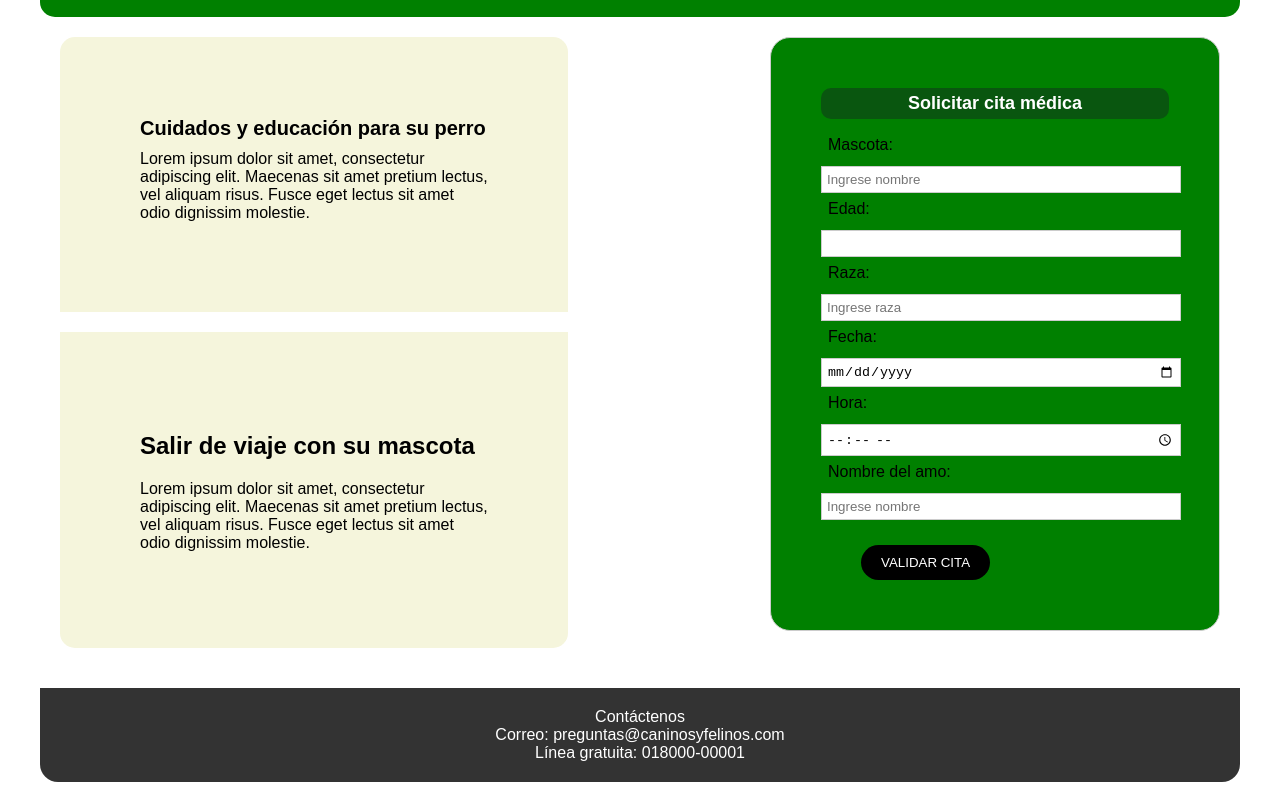
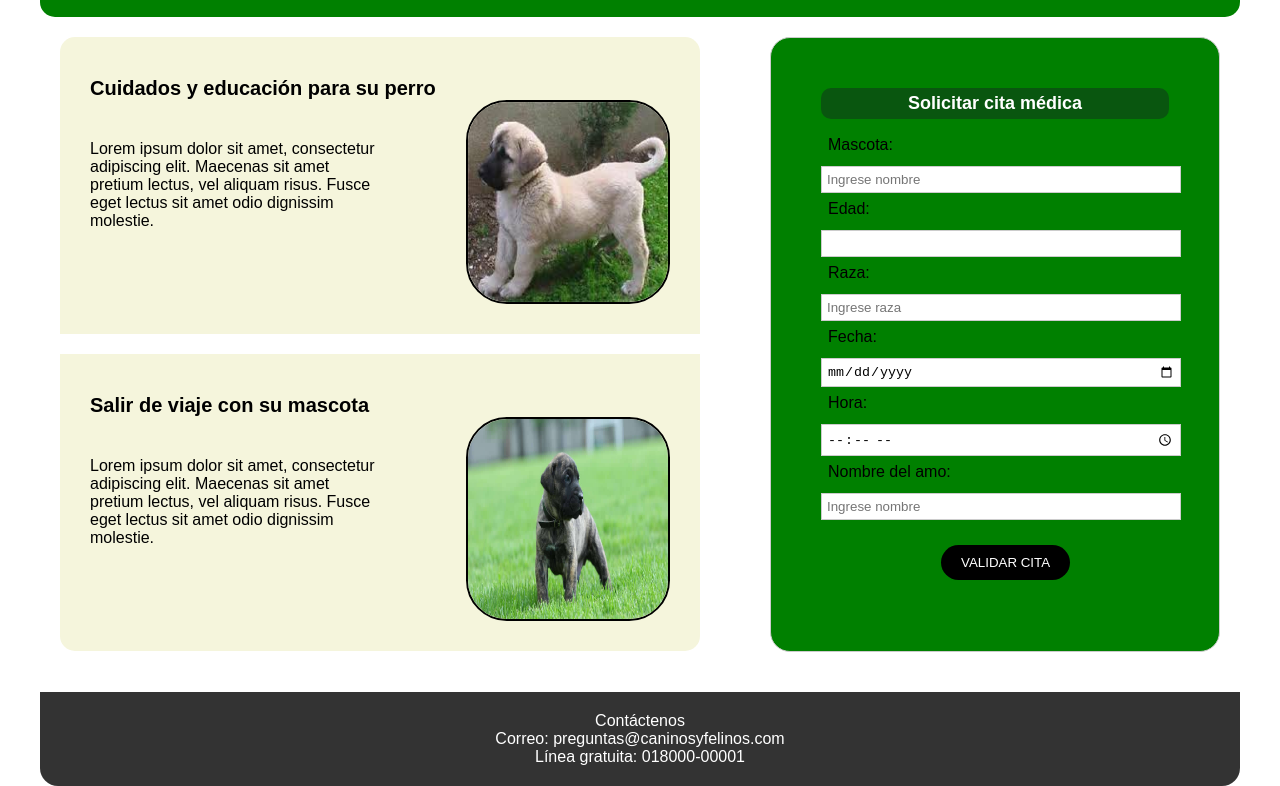
Before and after one commit to JHONDRASCODE/Proyecto-V, a plain HTML site: page index.html in a window 1280 px wide. Shown: the part 218-1004 px from the top of the page. Drawn offline with Linux system fonts and the light colour scheme.

Commit message:
se actualizo

```diff
--- a/css/style.css
+++ b/css/style.css
@@ -70,8 +70,9 @@ section {
 
 .informacion-principal {
     background-color: beige;
-    padding: 80px;
-    width: 30%;
+    padding: 30px;
+    width: 50%;
+    margin-bottom: 20px;
     float: left;
     margin-right: 10px;
     border-top-left-radius: 15px;
@@ -81,10 +82,13 @@ section {
 .informacion-principal h2 {
     font-size: 20px;
     margin: 0;
+    padding-top: 10px;
 }
 
 .informacion-principal p {
     margin: 10px 0;
+    padding-top: 30px;
+    width: 50%;
 }
 
 .informacion-principal a {
@@ -93,23 +97,53 @@ section {
     padding: 10px 20px;
     text-decoration: none;
 }
+.informacion-principal img {
+    width: 200px;
+    height:200px;
+    border-radius: 20%;
+    border: solid 2px;
+    float:  right;
+
+
+}
 
 .informacion-secundaria {
     background-color: beige;
-    padding: 80px;
-    width: 30%;
+    padding: 30px;
+    width: 50%;
     float: left;
+    margin-bottom: 20px;
     margin-right: 10px;
     border-bottom-left-radius: 15px;
     border-bottom-right-radius: 15px;
 }
 
+.informacion-secundaria img{
+    width: 200px;
+    height: 200px;
+    border-radius: 20%;
+    border: solid 2px;
+    float: right;
+}
+
+.informacion-secundaria h2 {
+    font-size: 20px;
+    margin: 0;
+    padding-top: 10px;
+}
+
+.informacion-secundaria p {
+    margin: 10px 0;
+    padding-top: 30px;
+    width: 50%;
+}
 
 .formulario-cita {
     border: 1px solid #ccc;
     padding: 50px;
     float: right;
     width: 30%;
+    height: 513px;
     border-radius: 20px;
 
     background-color: green;
@@ -146,7 +180,7 @@ section {
     cursor: pointer;
     text-align: center;
     display: block;
-    margin-left: 40px;
+    margin-left: 120px;
     margin-top: 25px;
     justify-content: center;
 
--- a/index.html
+++ b/index.html
@@ -20,10 +20,11 @@
         </nav>
         <main>
 
-            <section class="informacion-principal">
+            <div class="informacion-principal">
                 <h2>Cuidados y educación para su perro</h2>
+                <img src="img/images.jpeg" alt="">
                 <p>Lorem ipsum dolor sit amet, consectetur adipiscing elit. Maecenas sit amet pretium lectus, vel aliquam risus. Fusce eget lectus sit amet odio dignissim molestie.</p>
-            </section>
+            </div>
             <section class="formulario-cita">
                 <h3>Solicitar cita médica</h3>
                 <form action="#">
@@ -42,10 +43,11 @@
                     <button type="submit">VALIDAR CITA</button>
                 </form>
             </section>
-            <section class="informacion-secundaria">
+            <div class="informacion-secundaria">
                 <h2>Salir de viaje con su mascota</h2>
+                <img src="img/presa-canario-5.jpg" alt="">
                 <p>Lorem ipsum dolor sit amet, consectetur adipiscing elit. Maecenas sit amet pretium lectus, vel aliquam risus. Fusce eget lectus sit amet odio dignissim molestie.</p>
-            </section>
+            </div>
 
 
         </main>
```
Also changed, not shown: img/images.jpeg (added), img/presa-canario-5.jpg (added).
